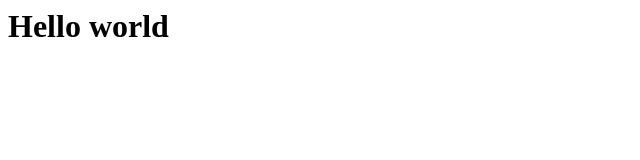
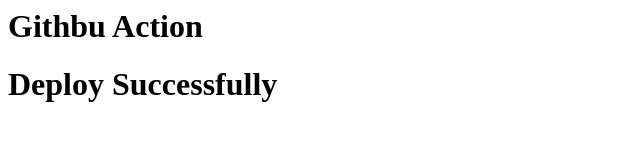
Before and after one commit to alfiya0786/Github-action-cicd, a plain HTML site: page index.html in a window 1280 px wide. Shown: the whole page, without its empty margins (0-640 px from the left). Drawn offline with Linux system fonts and the light colour scheme.

Commit message:
Update header text in index.html

```diff
--- a/index.html
+++ b/index.html
@@ -1 +1,2 @@
-<h1> Hello world <h1>
+<h1> Githbu Action <h1>
+<h1>Deploy Successfully</h1>
```
